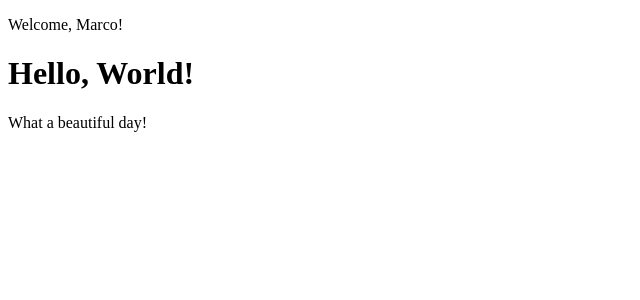
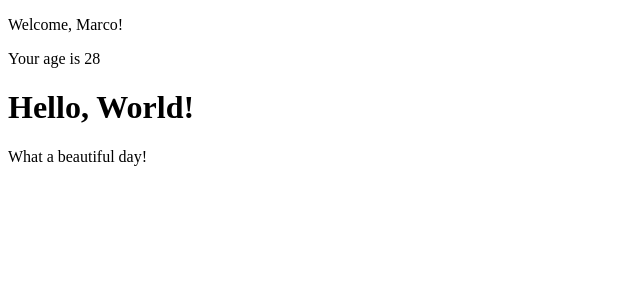
Before and after one commit to MarkupMonkey/react-project, a React (Create React App) app: page / in a window 1280 px wide. Shown: the top 300 px of the page, without its empty margins (0-640 px from the left). Built offline with nearby package versions, Linux system fonts and the light colour scheme.

Commit message:
exercise props 03

```diff
--- a/src/App.js
+++ b/src/App.js
@@ -7,7 +7,7 @@ class Data extends React.Component {
         return (
             <>
                 <div>
-                    <Welcome name='Marco'/>
+                    <Welcome name='Marco' age='28'/>
                     <Hello />
                 </div>
 
--- a/src/Welcome.js
+++ b/src/Welcome.js
@@ -3,8 +3,12 @@ class Welcome extends React.Component {
     render() {
         return (
             <div>
-                {!!this.props.name && <p>Welcome, {this.props.name}!</p>}
-                {!this.props.name && <p>Welcome, user!</p>}
+
+                    {!!this.props.name && <p>Welcome, {this.props.name}!</p>}
+                    {!this.props.name && <p>Welcome, user!</p>}
+                    {!!this.props.age && <p>Your age is {this.props.age}</p>}
+                    {!this.props.age && <p>Your age is unknown</p>}
+
             </div>
 
         )
```
